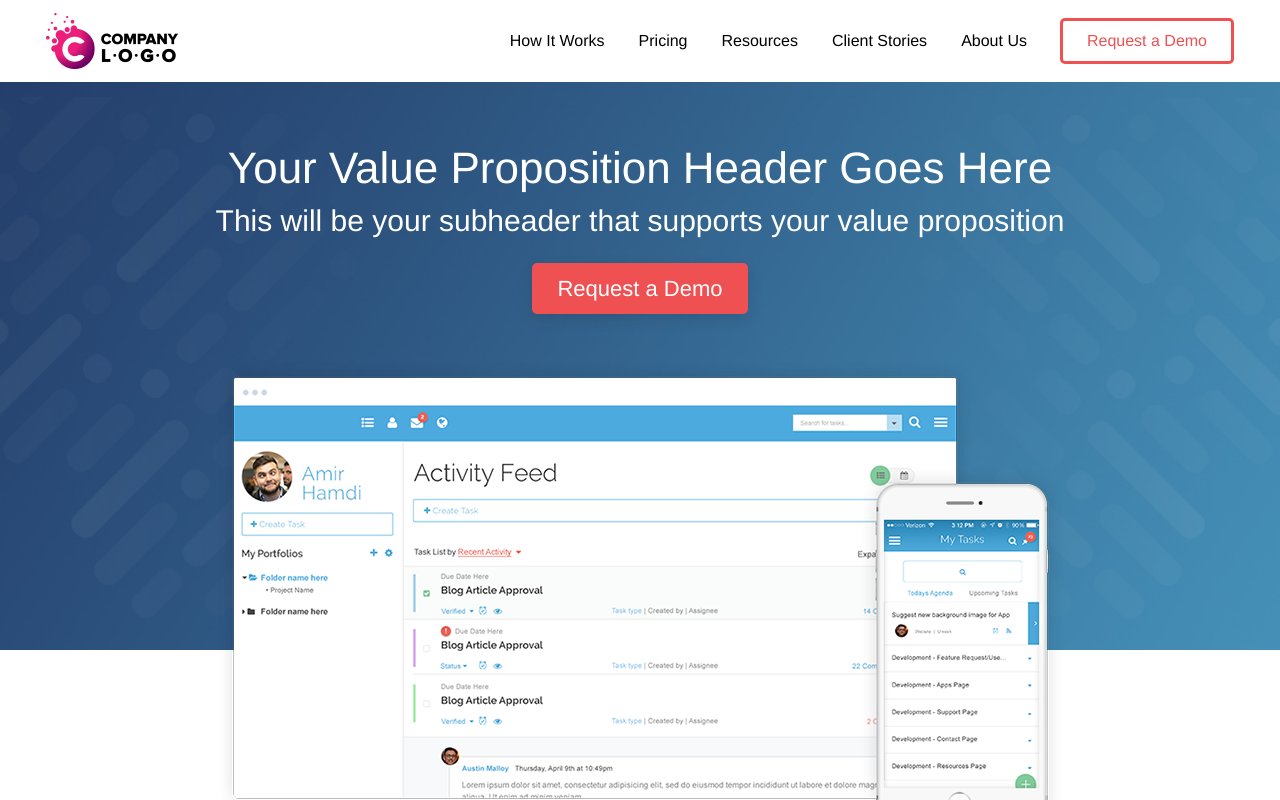
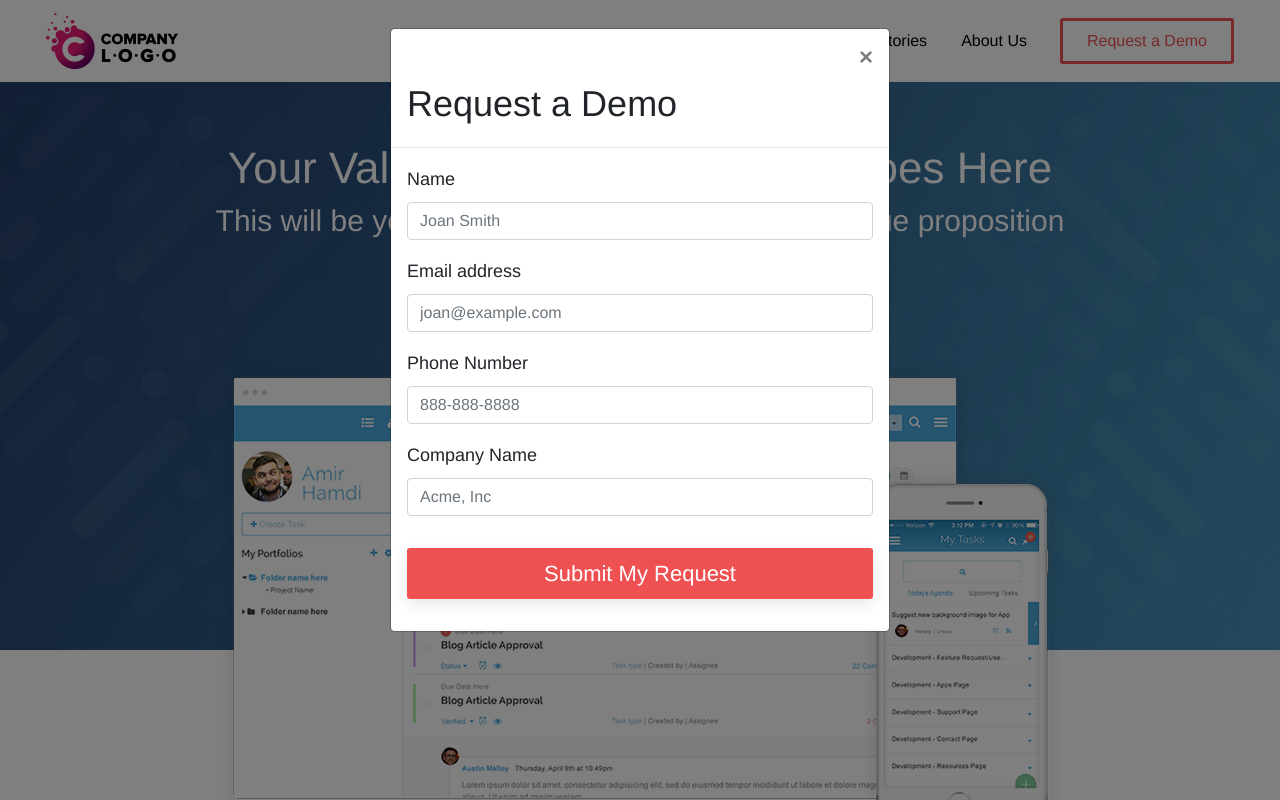
Before and after one commit to morganandrewv/impact-activity, a plain HTML site: page index.html in a window 1280 px wide. Both pictures are taken after a click on the link "Request a Demo". Shown: the top 800 px of the page. Drawn offline with nearby package versions, Linux system fonts and the light colour scheme; a web font is replaced by a local one.

Commit message:
additional revisions, meta content, fine-tuning

```diff
--- a/index.html
+++ b/index.html
@@ -10,13 +10,12 @@
 
   <link rel="shortcut icon" type="image/x-icon" href="favicon.png" />
 
-	<!-- FILL THESE IN -->
-  <meta property="og:image" content="">
-  <meta name="twitter:image" content="">
-  <meta property="og:description" content="">
-	<meta property="og:title" content="">
-	<meta name="twitter:description" content="">
-	<meta name="twitter:title" content="">
+  <meta property="og:image" content="https://morganandrewv.github.io/impact-activity/img/Hero-Software.png">
+  <meta name="twitter:image" content="https://morganandrewv.github.io/impact-activity/img/Hero-Software.png">
+  <meta property="og:title" content="SAMPLE COMPANY: The Best at That Thing We Do">
+  <meta property="og:description" content="SAMPLE COMPANY provides superior things and services to the market for what it needs at valuable pricing. Also, check out our new product!">
+	<meta name="twitter:title" content="SAMPLE COMPANY: The Best at That Thing We Do">
+	<meta name="twitter:description" content="SAMPLE COMPANY provides superior things and services to the market for what it needs at valuable pricing. Also, check out our new product!">
 
   <link rel="stylesheet" href="https://use.typekit.net/zqb4bjd.css">
   <link href="css/custom.css" rel="stylesheet" type="text/css">
@@ -30,7 +29,7 @@
 
 	<nav class="navbar navbar-expand-lg fixed-top">
 		<div class="container">
-		  <a class="navbar-brand" href="#"><img src="img/Logo-132px.png"></a>
+		  <a class="navbar-brand" href="/"><img src="img/Logo-132px.png"></a>
 		  <button class="navbar-toggler" type="button" data-toggle="collapse" data-target="#navbarToggler" aria-controls="navbarToggler" aria-expanded="false" aria-label="Toggle navigation">
 		    <span class="">Menu</span>
 		  </button>
@@ -53,7 +52,7 @@
 		        <a href="#" class="nav-link">About Us</a>
 		      </li>
 		      <li class="nav-item">
-		        <a href="#" class="nav-link demo">Request a Demo</a>
+		        <a href="#" class="nav-link demo" data-toggle="modal" data-target="#demoModal">Request a Demo</a>
 		      </li>
 		    </ul>
 		  </div>
@@ -65,7 +64,7 @@
 			<div class="headline text-center">
 				<h1>Your Value Proposition Header Goes Here</h1>
 				<h3>This will be your subheader that supports your value proposition</h3>
-				<button class="btn">Request a Demo</button>
+				<button class="btn" data-toggle="modal" data-target="#demoModal">Request a Demo</button>
 			</div>
 			<div class="hero-image text-center">
 				<img src="img/Hero-Software.png" alt="Sample Company image of breakthrough software" class="img-fluid">
@@ -268,7 +267,7 @@
 				<div class="col">
 					<h2 class="claustrophic">Learn How Sample Company Can Help Your Clients</h2>
 					<p>Contact us to schedule a demo and see how easy it is to get started.</p>
-					<button class="btn">Request a Demo</button>
+					<button class="btn" data-toggle="modal" data-target="#demoModal">Request a Demo</button>
 				</div>
 			</div>
 		</div>
@@ -313,6 +312,43 @@
 		</div>
 	</footer>
 
+
+	<!-- Modal -->
+	<div class="modal fade" id="demoModal" tabindex="-1" role="dialog" aria-labelledby="demoModalLabel" aria-hidden="true">
+	  <div class="modal-dialog" role="document">
+	    <div class="modal-content">
+	      <div class="modal-header">
+	        <h2 class="modal-title" id="demoModalLabel">Request a Demo</h2>
+	        <button type="button" class="close" data-dismiss="modal" aria-label="Close">
+	          <span aria-hidden="true">&times;</span>
+	        </button>
+	      </div>
+	      <div class="modal-body">
+	        <form>
+					  <div class="form-group">
+					    <label for="demoName">Name</label>
+					    <input type="text" class="form-control" id="demoName" placeholder="Joan Smith">
+					  </div>
+					  <div class="form-group">
+					    <label for="demoEmail">Email address</label>
+					    <input type="email" class="form-control" id="demoEmail" placeholder="joan@example.com">
+					  </div>
+					  <div class="form-group">
+					    <label for="demoPhone">Phone Number</label>
+					    <input type="phone" class="form-control" id="demoPhone" placeholder="888-888-8888">
+					  </div>
+					  <div class="form-group">
+					    <label for="demoCompany">Company Name</label>
+					    <input type="text" class="form-control" id="demoCompany" placeholder="Acme, Inc">
+					  </div>
+					  <button type="submit" class="btn btn-full">Submit My Request</button>
+					</form>
+	      </div>
+	    </div>
+	  </div>
+	</div>
+
+
 	<!-- Javascript plugins -->
 	<script src="https://code.jquery.com/jquery-3.2.1.slim.min.js" integrity="sha384-KJ3o2DKtIkvYIK3UENzmM7KCkRr/rE9/Qpg6aAZGJwFDMVNA/GpGFF93hXpG5KkN" crossorigin="anonymous"></script>
 	<script src="https://cdnjs.cloudflare.com/ajax/libs/popper.js/1.12.9/umd/popper.min.js" integrity="sha384-ApNbgh9B+Y1QKtv3Rn7W3mgPxhU9K/ScQsAP7hUibX39j7fakFPskvXusvfa0b4Q" crossorigin="anonymous"></script>
@@ -320,6 +356,14 @@
 	<script src="js/noframework.waypoints.min.js"></script>
 	<script src="js/countUp.js"></script>
 	<script>
+		$(".navbar-toggler").click(function()
+		{
+		   if($(".navbar-toggler > span")[0].innerText == "Menu") {
+		   	$(".navbar-toggler > span")[0].innerText = "Close"
+		   } else {
+		   	$(".navbar-toggler > span")[0].innerText = "Menu"
+		   }
+		});
 		var waypoint = new Waypoint({
 		  element: document.getElementById('dollars-saved'),
 		  handler: function() {
--- a/sass/custom.sass
+++ b/sass/custom.sass
@@ -58,8 +58,10 @@ body
 		background-color: $cta-red
 		margin: 16px 0
 		padding: 8px 24px
-		@include border-radius(5px)
+		@include border-radius(3px)
 		box-shadow: 0 5px 15px rgba(1,1,1,0.1)
+		&.btn-full
+			width: 100%
 		@include transition(all 0.5s ease-in-out)
 		@include media-breakpoint-up(lg)
 			&:hover
@@ -94,7 +96,7 @@ nav
 	&.demo
 		color: white
 		background-color: $cta-red
-		@include border-radius(5px)
+		@include border-radius(3px)
 		@include transition(all 0.5s ease-in-out)
 
 @include media-breakpoint-up(lg)
@@ -106,7 +108,7 @@ nav
 			color: $cta-red
 			background-color: transparent
 			border: 3px $cta-red solid
-			@include border-radius(5px)
+			@include border-radius(3px)
 			margin-left: 16px
 			padding-top: 5px
 			padding-bottom: 5px
@@ -176,8 +178,19 @@ header
 			margin-top: 8px
 			margin-bottom: 8px
 
-		#feature-img-1
-			margin-left: -8px
+		@include media-breakpoint-up(md)
+			#feature-img-1
+				margin-left: -3px
+
+			#feature-img-4
+				margin-left: -5px
+
+		@include media-breakpoint-up(lg)
+			#feature-img-1
+				margin-left: -13px
+
+			#feature-img-4
+				margin-left: -14px
 
 
 
@@ -246,7 +259,7 @@ header
 		padding: 30px
 		margin-top: 16px
 		margin-bottom: 16px
-		@include border-radius(5px)
+		@include border-radius(3px)
 		@include media-breakpoint-up(lg)
 			height: 150px
 		@include media-breakpoint-up(xl)
```
Also changed, not shown: css/custom.css, 1 other file.
